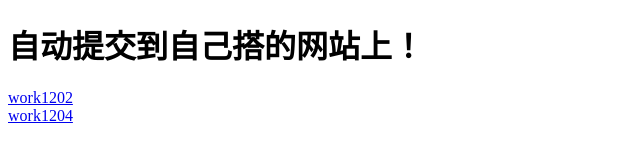
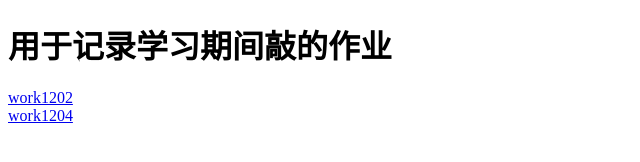
Before and after one commit to ScreamMrZhang/frontWeb, a plain HTML site: page index.html in a window 1280 px wide. Shown: the whole page, without its empty margins (0-640 px from the left). Drawn offline with Linux system fonts and the light colour scheme.

Commit message:
更新首页文字

```diff
--- a/index.html
+++ b/index.html
@@ -5,7 +5,7 @@
     <title>作业提交</title>
 </head>
 <body>
-<h1>自动提交到自己搭的网站上！</h1>
+<h1>用于记录学习期间敲的作业</h1>
 <a href="work1202/index.html">work1202</a><br>
 <a href="work1204/index.html">work1204</a><br>
 </body>
```
